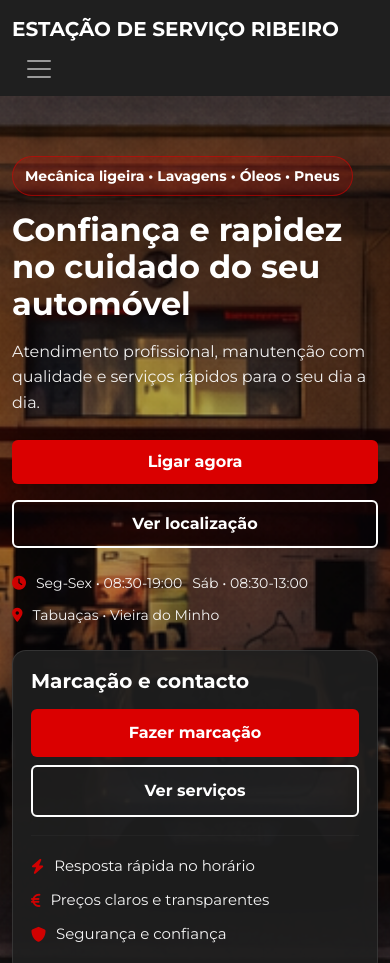
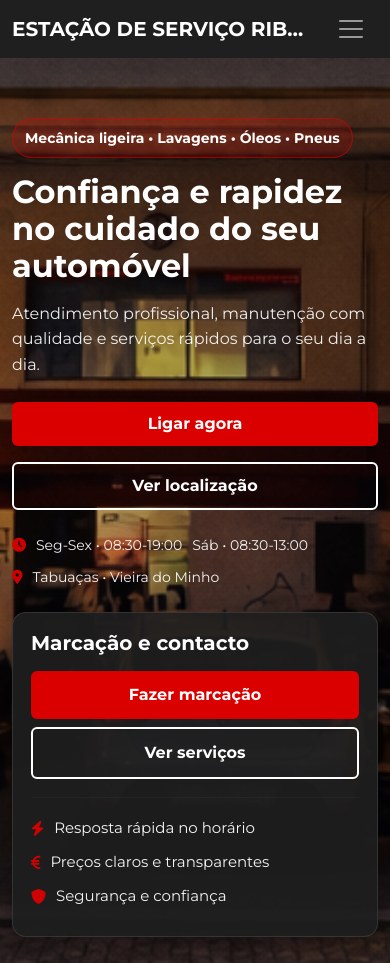
Before and after one commit to THERACF/estacao-servico-ribeiro, a plain HTML site: page index.html in a window 390 px wide. Shown: the top 963 px of the page. Drawn offline with nearby package versions, Linux system fonts and the light colour scheme.

Commit message:
Update style.css

```diff
--- a/css/style.css
+++ b/css/style.css
@@ -739,4 +739,14 @@ body {
     .service-actions {
         gap: .6rem !important;
     }
+    .navbar {
+        flex-wrap: nowrap !important;
+    }
+
+    .navbar-brand {
+        white-space: nowrap;
+        overflow: hidden;
+        text-overflow: ellipsis;
+        max-width: calc(100% - 60px);
+    }
 }
```
